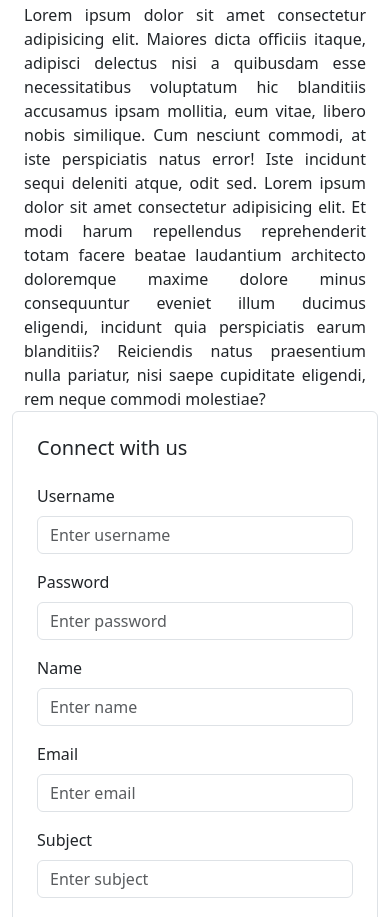
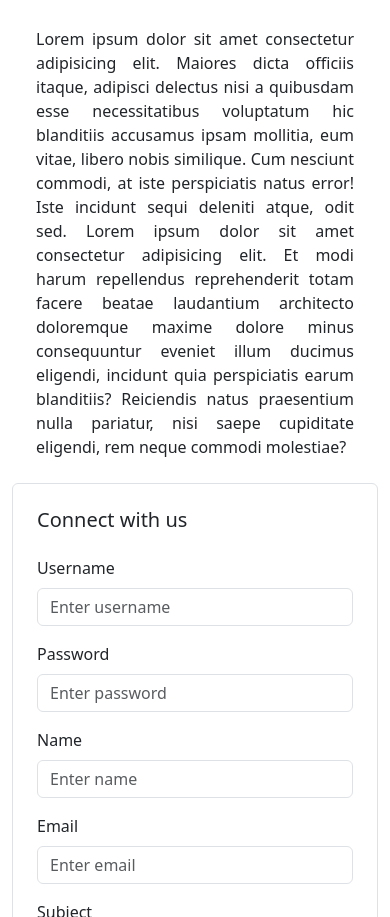
Before and after one commit to sharad-kamble/ks-landing, a plain HTML site: page index.html in a window 390 px wide. Shown: the part 183-1100 px from the top of the page. Drawn offline with nearby package versions, Linux system fonts and the light colour scheme.

Commit message:
Update index.html

```diff
--- a/index.html
+++ b/index.html
@@ -57,7 +57,7 @@
     <div class="container-fluid py-4">
         <div class="container">
             <div class="row">
-                <div class="col-md-6" style="text-align: justify;">
+                <div class="col-md-6 p-4" style="text-align: justify;">
                     Lorem ipsum dolor sit amet consectetur adipisicing elit. Maiores dicta officiis itaque, adipisci
                     delectus nisi a quibusdam esse necessitatibus voluptatum hic blanditiis accusamus ipsam mollitia,
                     eum vitae, libero nobis similique. Cum nesciunt commodi, at iste perspiciatis natus error! Iste
@@ -67,7 +67,7 @@
                     blanditiis? Reiciendis natus praesentium nulla pariatur, nisi saepe cupiditate eligendi, rem neque
                     commodi molestiae?
                 </div>
-                <div class="col-md-6">
+                <div class="right-form col-md-6">
                     <div class="row">
                         <form action="adddata.php" method="GET" onsubmit="return validateForm()"
                             class="p-4 border  rounded">
```
